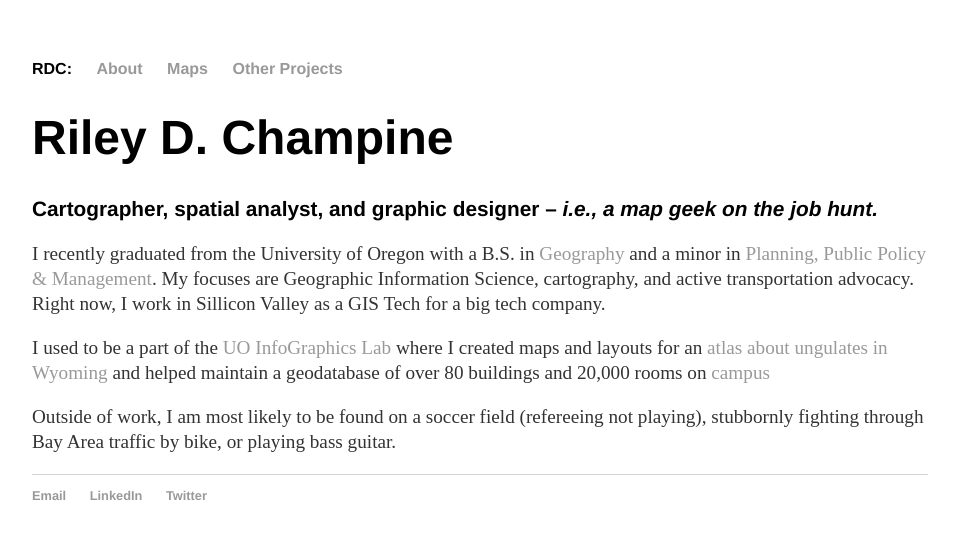
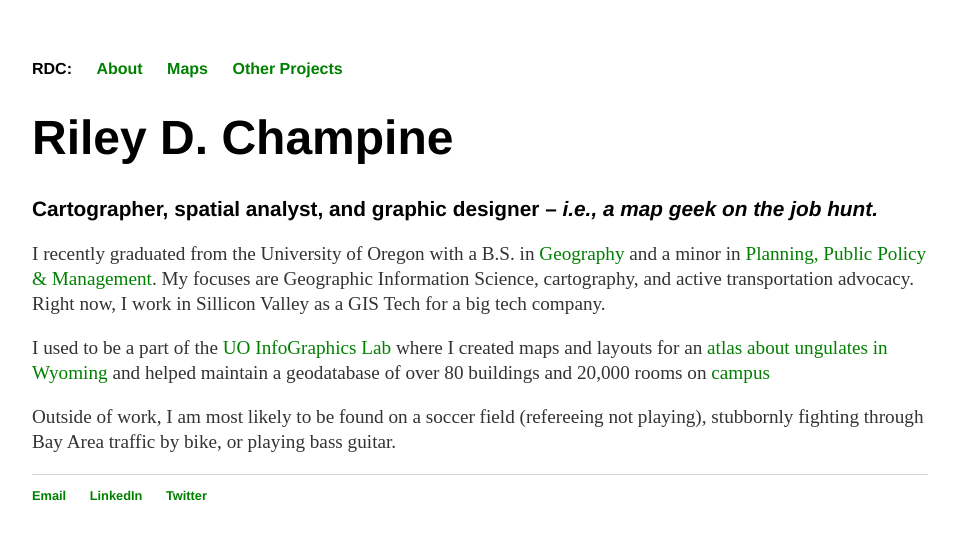
Before and after one commit to rileydchampine/rileydchampine.github.io, a Jekyll site: the page built from index.html, in a window 1280 px wide. Shown: the top 540 px of the page, without its empty margins (160-1119 px from the left). Built offline with Jekyll 4.4.1, drawn with Linux system fonts in a browser that asks for light colours.

Commit message:
Update main.css

```diff
--- a/css/main.css
+++ b/css/main.css
@@ -14,7 +14,7 @@
 }
 a {
     text-decoration: none;
-    color: #999;
+    color: green;
 }
 a:hover {
     text-decoration: underline;
@@ -32,7 +32,7 @@
     font-size: 1.2em;
     line-height: 1.3em;
     color: #333;
-    font-family: 'Times New Roman';
+    font-family: 'Bitter', 'Times New Roman';
 }
 
 
```
